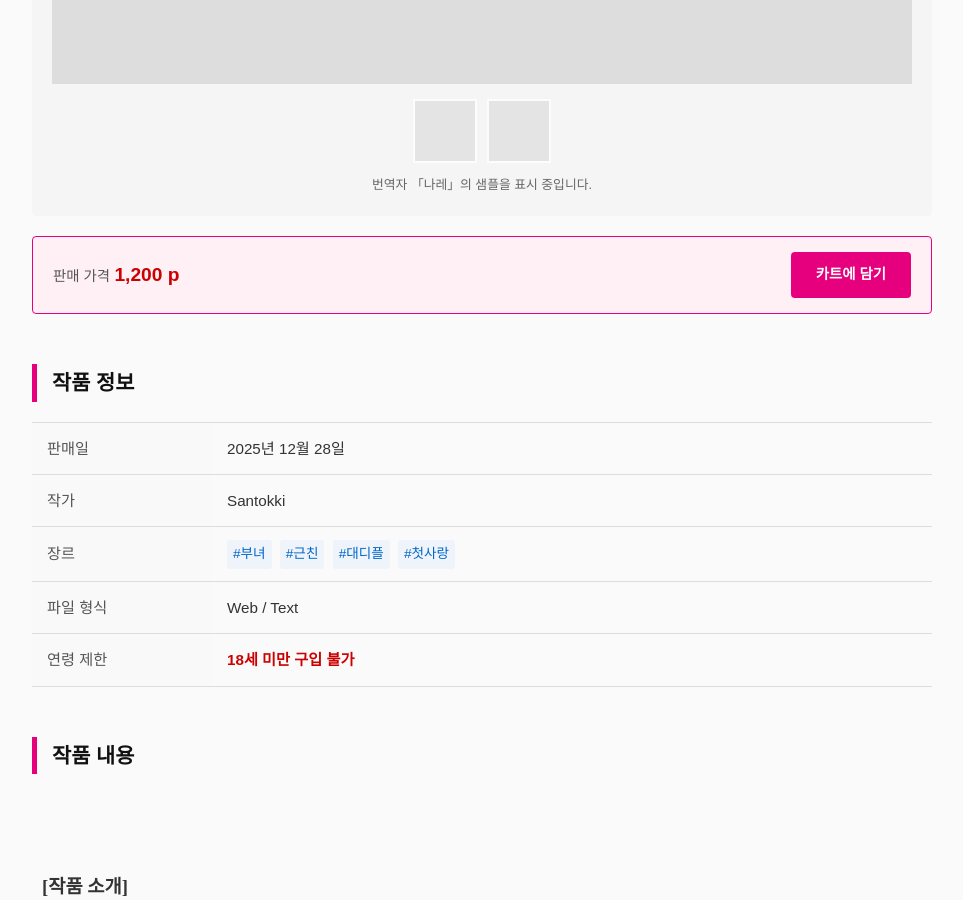
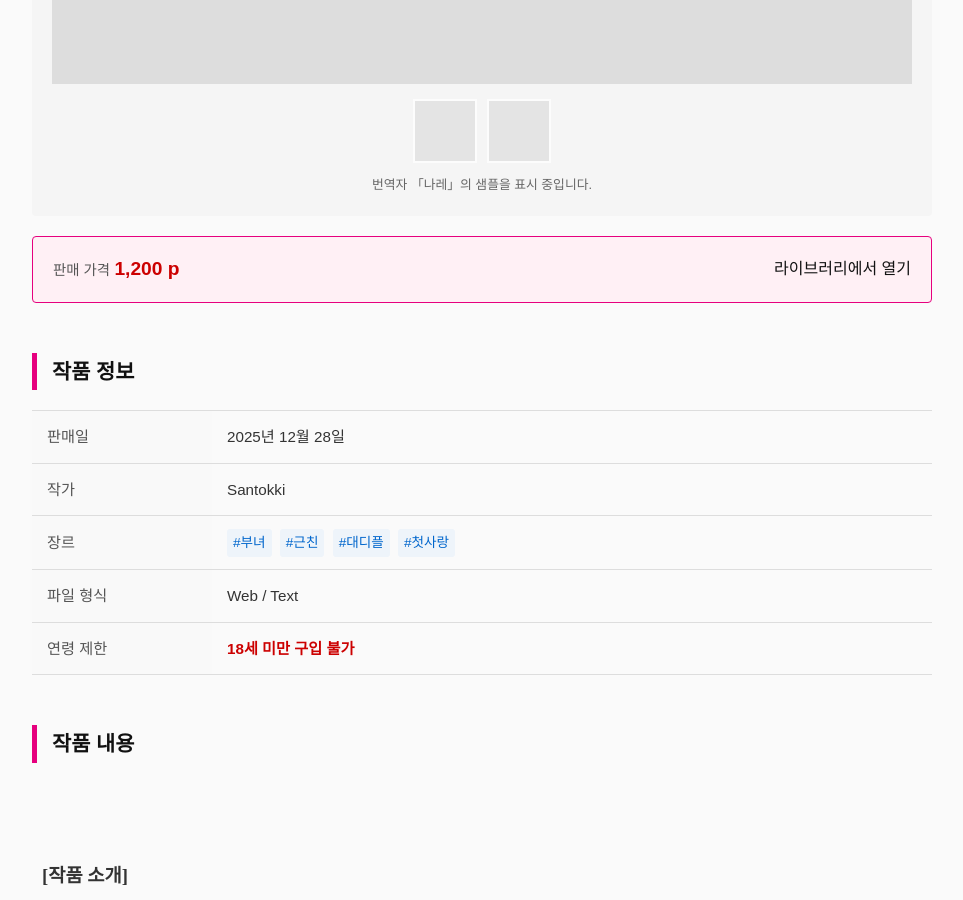
Before and after one commit to narelim/mag-ross-archive, a Jekyll site: the page built from _posts/2025-12-28-daddyprincess.md, in a window 1280 px wide and 900 px high, scrolled down 514 px. Shown: the whole window, without its empty margins (158-1121 px from the left). Built offline with Jekyll 4.4.1, drawn with Linux system fonts in a browser that asks for light colours; some web fonts are replaced.

Commit message:
Update product.html

```diff
--- a/_layouts/product.html
+++ b/_layouts/product.html
@@ -35,9 +35,9 @@ layout: default
             <span style="font-size:0.9rem; color:#555;">판매 가격</span>
             <span class="dl-price-info">{{ page.price | default: "Free" }} p</span>
         </div>
-        <a href="{{ page.file_link | default: '#' }}" class="dl-buy-btn">
-            {% if page.price %}카트에 담기{% else %}작품 열람{% endif %}
-        </a>
+        <a href="{{ '/play/' | relative_url }}?tag={{ page.target_tag }}" class="dl-main-btn">
+    라이브러리에서 열기
+</a>
     </div>
 
     <div class="dl-section-title">작품 정보</div>
```
